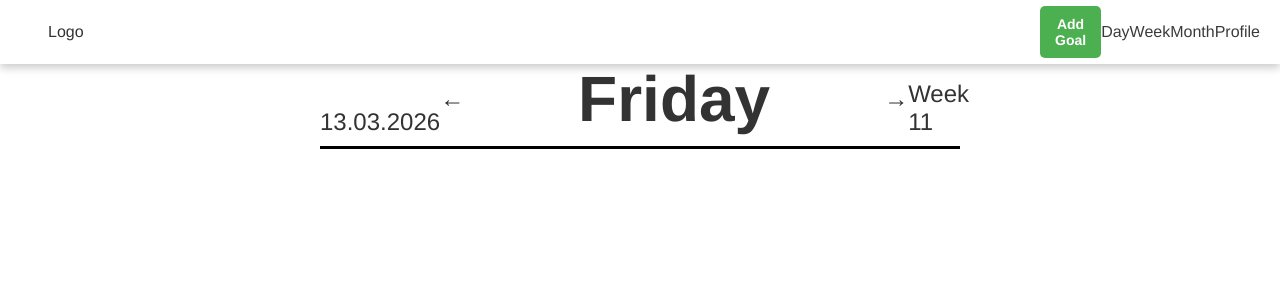
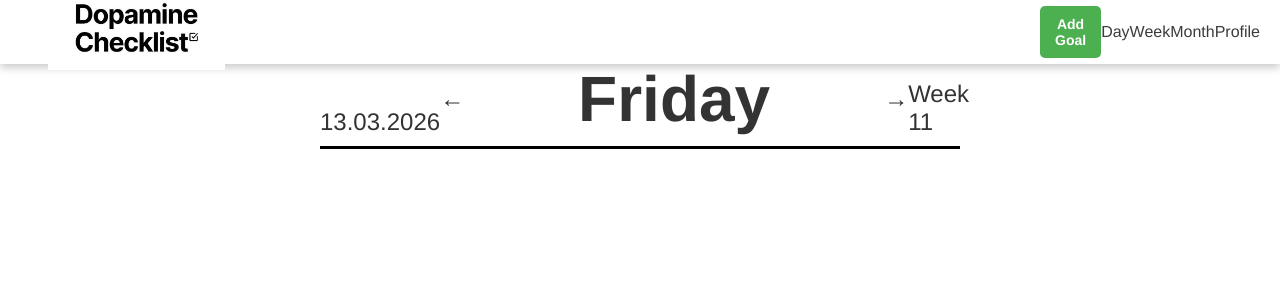
Before and after one commit to OskarOtt/dopamine-calender, a React (Vite) app: page /week in a window 1280 px wide. Shown: the top 300 px of the page. Built offline with nearby package versions, Linux system fonts and the light colour scheme.

Commit message:
minifixes

```diff
--- a/src/components/Nav.tsx
+++ b/src/components/Nav.tsx
@@ -1,13 +1,16 @@
 import "../style/navStyle.scss"
 import {Link} from "react-router-dom";
 import { useGoals } from "../contexts/GoalsContext.tsx";
+import logo from "../assets/logo.jpg";
 
 const Nav = () => {
     const { setShowModal } = useGoals();
 
     return (
         <nav className="nav-container">
-            <div className="nav-logo">Logo</div>
+            <div className="nav-logo">
+                <img src={logo} alt={"logo"}/>
+            </div>
             <div className="nav-link-container">
                 <button className="add-goal-nav-button" onClick={() => setShowModal(true)}>Add Goal</button>
                 <Link className="link" to="/">Day</Link>
--- a/src/style/WeekView.scss
+++ b/src/style/WeekView.scss
@@ -16,7 +16,7 @@
     border-radius: 8px;
     padding: 15px;
     background-color: #f9f9f9;
-    min-height: 400px;
+    min-height: 70vh;
     display: flex;
     flex-direction: column;
 }
--- a/src/style/navStyle.scss
+++ b/src/style/navStyle.scss
@@ -12,6 +12,10 @@
 
 .nav-logo {
   margin: 3rem;
+}
+
+.nav-logo img {
+  height: 80px;
 }
 
 .nav-link-container {
```
Also changed, not shown: src/assets/logo.jpg (added).
